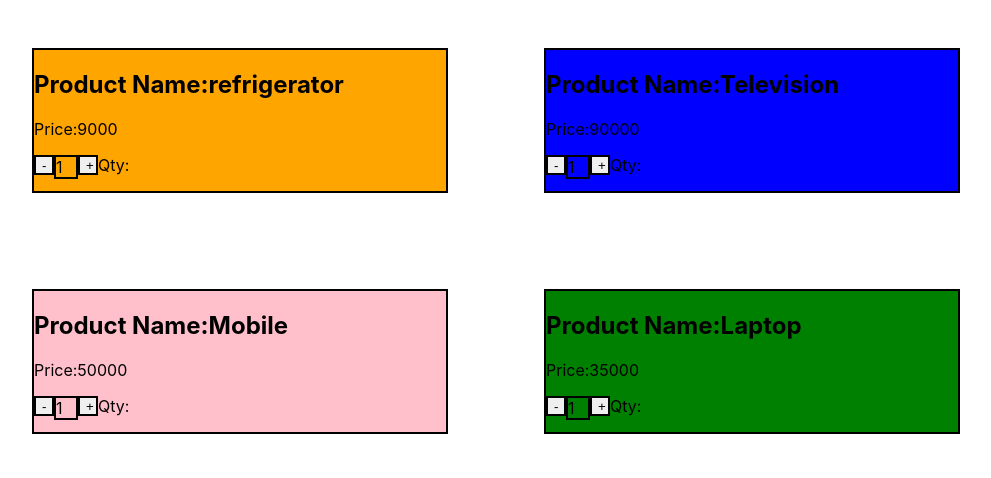
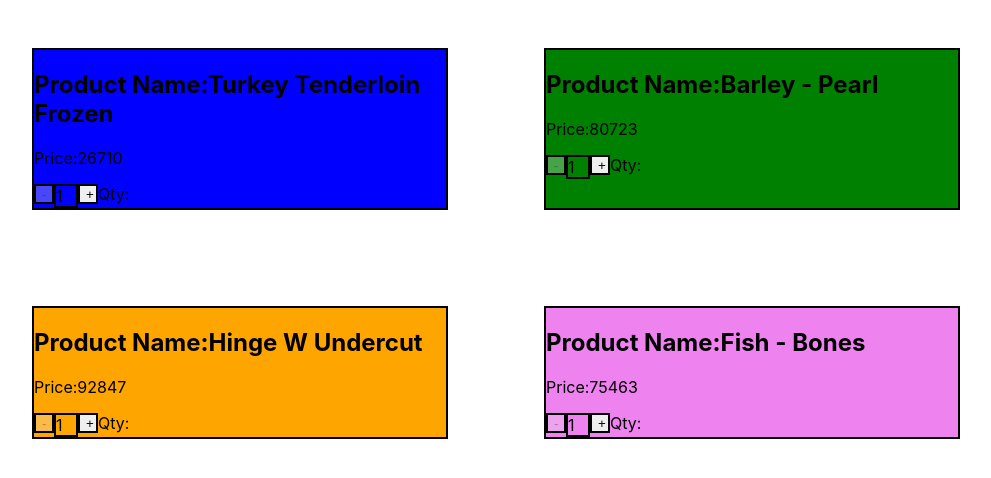
Before and after one commit to Prakharsvnit/masaiAssignments, a React (Create React App) app: page / in a window 1280 px wide. Shown: the top 478 px of the page, without its empty margins (144-1135 px from the left). Built offline with nearby package versions, Linux system fonts and the light colour scheme.

Commit message:
second commit

```diff
--- a/src/App.js
+++ b/src/App.js
@@ -3,12 +3,12 @@ import data from "./data.json"
 import './App.css';
 
 function App() {
+  console.log(data);
   return (
     <div className="App">
-      <Card style={{backgroundColor: 'orange'}} name="refrigerator" price="9000"/>
-      <Card style={{backgroundColor: 'blue'}} name="Television" price="90000"/>
-      <Card style={{backgroundColor: 'pink'}} name="Mobile" price="50000"/>
-      <Card style={{backgroundColor: 'green'}} name="Laptop" price="35000"/>
+      {data.map(el=>{
+        return <Card key={el.id} data1={el}/>
+      })}
     </div>
   );
 }
--- a/src/Components/Card.jsx
+++ b/src/Components/Card.jsx
@@ -1,30 +1,30 @@
 import  { useState } from 'react'
 
 import "../App.css"
-const Card = ({style,name,price}) => {
+const Card = ({data1}) => {
     const [number, setNumber]= useState(1);
-    const [productPrice,setProductPrice] = useState(price);
+    const [productPrice,setProductPrice] = useState(data1.Price);
 
     const handleAdd=()=>{
     setNumber(number+1)
-    setProductPrice(Number(price) * (number+1));
+    setProductPrice(Number(data1.Price) * (number+1));
     }
 
     const handleSubtract = ()=>{
         setNumber(number-1)
-        setProductPrice(Number(price) * (number-1));
+        setProductPrice(Number(data1.Price) * (number-1));
     }
 
     return (
 
-        <div className="card_content" style={style}>
-            <h2>Product Name:{name}</h2>
+        <div className="card_content" style={{backgroundColor:data1.backgroundColor}}>
+            <h2>Product Name:{data1.Product}</h2>
             <p>Price:{productPrice}</p>
-            <p>Qty:
-                <button class="qty_box" style={{float:'left'}} onClick={handleSubtract} >-</button>
-                <div class="qty_box" style={{float:'left'}}>{number}</div>
-                <button class="qty_box" style={{float:'left'}} onClick={handleAdd}>+</button>
-            </p>
+            <div>Qty:
+                <button disabled={number<=1} className="qty_box" style={{float:'left'}} onClick={handleSubtract} >-</button>
+                <div className="qty_box" style={{float:'left'}}>{number}</div>
+                <button className="qty_box" style={{float:'left'}} onClick={handleAdd}>+</button>
+            </div>
         </div>
 
     )
--- a/src/data.json
+++ b/src/data.json
@@ -1,4 +1,4 @@
-[{"Product":"Turkey Tenderloin Frozen","Price":26710,"id":1},
-{"Product":"Barley - Pearl","Price":80723,"id":2},
-{"Product":"Hinge W Undercut","Price":92847,"id":3},
-{"Product":"Fish - Bones","Price":75463,"id":4}]
+[{"Product":"Turkey Tenderloin Frozen","Price":26710,"id":1,"backgroundColor":"blue"},
+{"Product":"Barley - Pearl","Price":80723,"id":2,"backgroundColor":"green"},
+{"Product":"Hinge W Undercut","Price":92847,"id":3,"backgroundColor":"orange"},
+{"Product":"Fish - Bones","Price":75463,"id":4,"backgroundColor":"violet"}]
```
